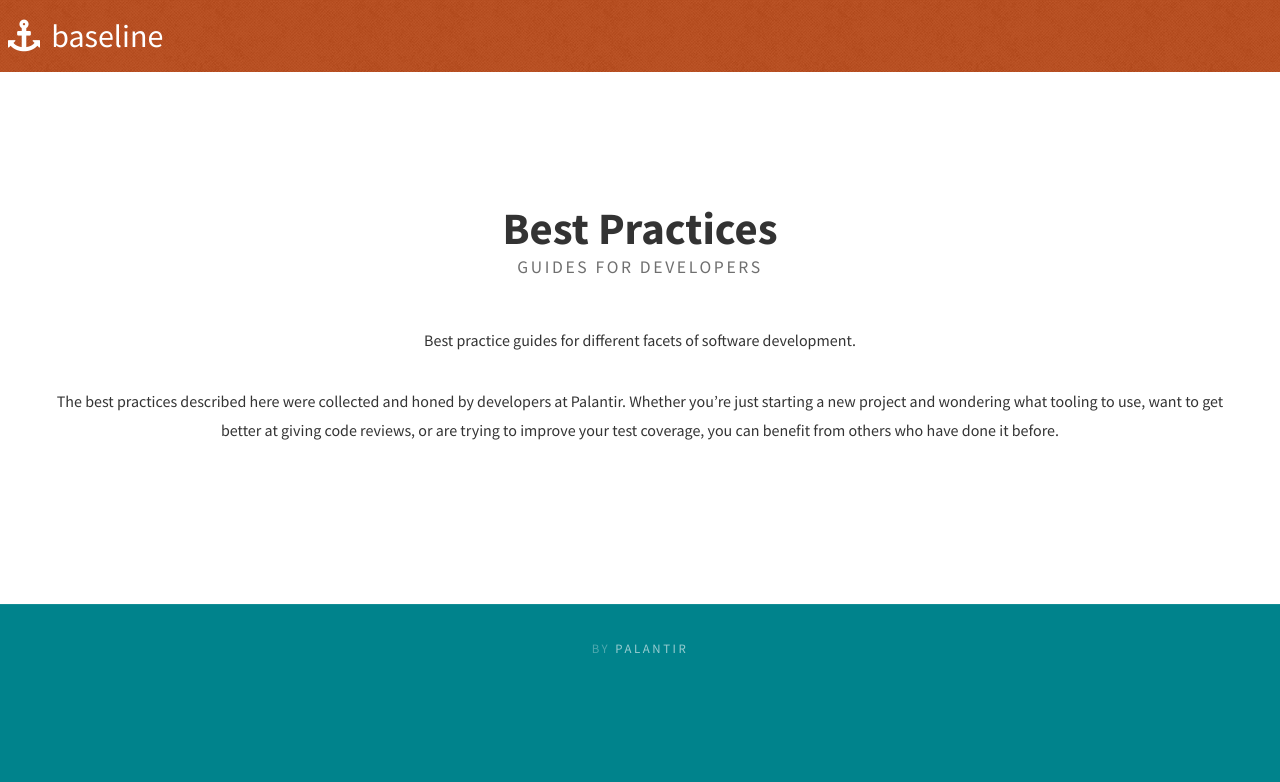
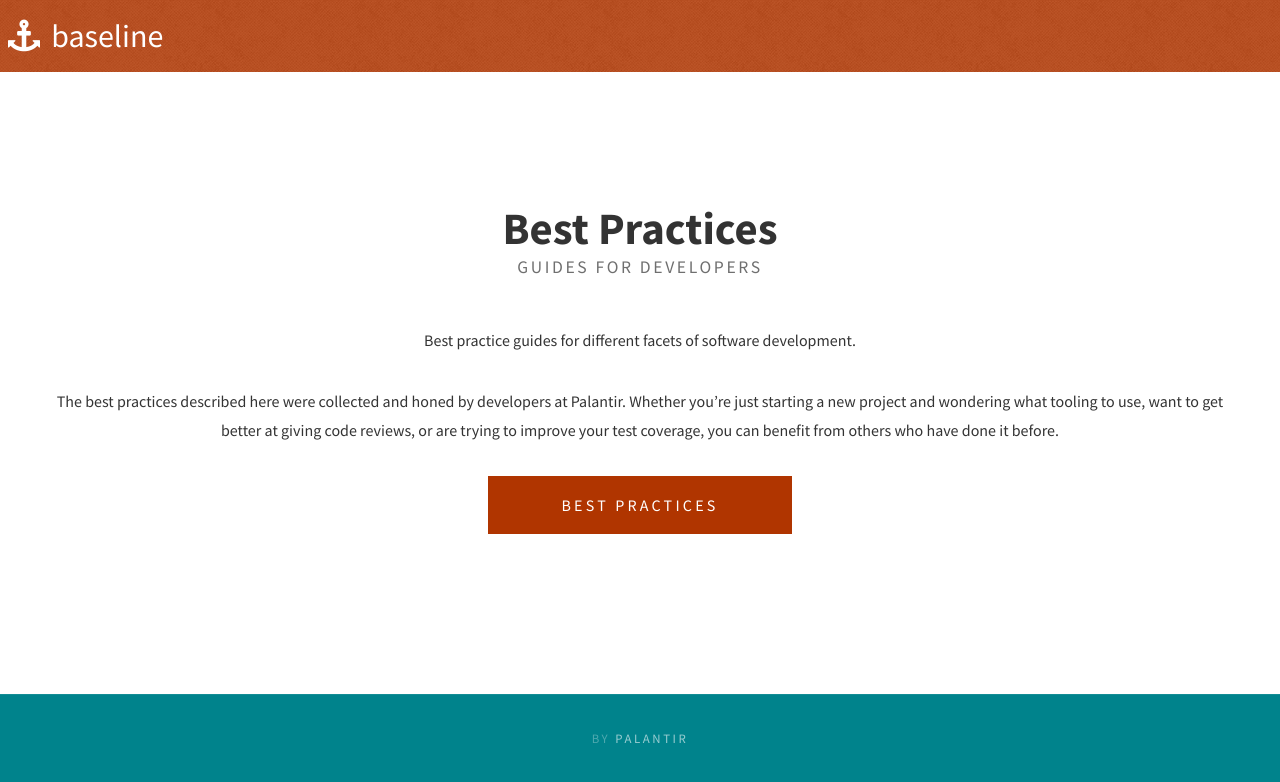
Before and after one commit to darora/palantir-baseline.github.io, a Jekyll site: the page built from best-practices.md, in a window 1280 px wide. Shown: the top 782 px of the page. Built offline with Jekyll 4.4.1, drawn with Linux system fonts in a browser that asks for light colours; nearby versions of some CDN libraries.

Commit message:
Add relevant links to subpages

```diff
--- a/best-practices.md
+++ b/best-practices.md
@@ -10,4 +10,6 @@
 The best practices described here were collected and honed by developers at
 Palantir. Whether you're just starting a new project and wondering what tooling
 to use, want to get better at giving code reviews, or are trying to improve your
- test coverage, you can benefit from others who have done it before.
+test coverage, you can benefit from others who have done it before.
+
+[Best Practices](https://github.com/palantir-baseline/best-practices){: .button .button-small}
```
Also changed, not shown: developer-tooling.md (+2 -0 lines), styleguides.md (+2 -0 lines).
